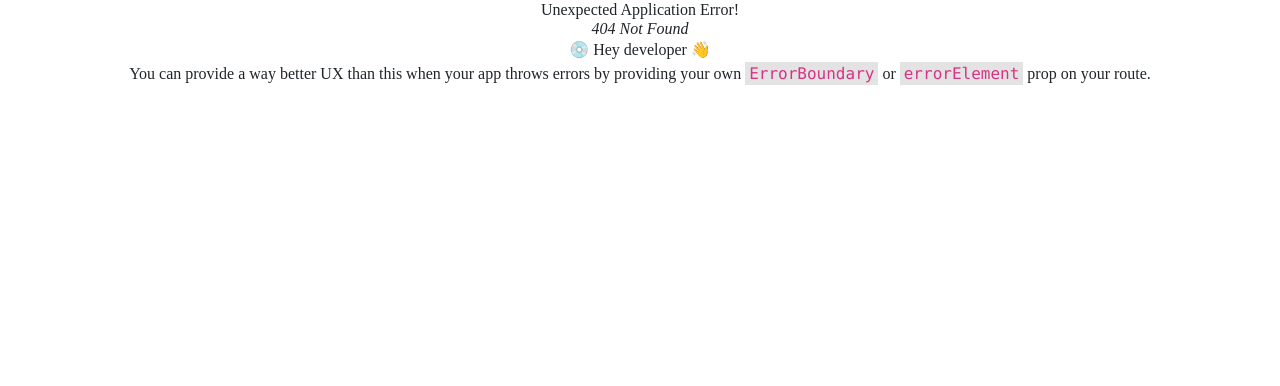
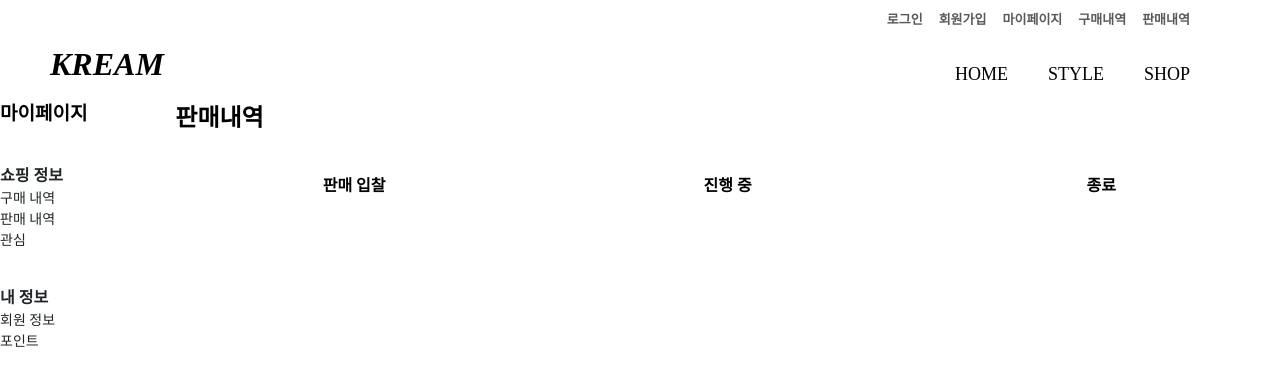
Before and after one commit to encore-full-stack-5/Spring_Boot_JJOREAM, a React (Vite) app in the folder joream/: page /selllist in a window 1280 px wide. Before the commit this address had no page. Shown: the top 386 px of the page. Built offline with nearby package versions, Linux system fonts and the light colour scheme; a web font is replaced by a local one.

Commit message:
product like

```diff
--- a/joream/src/App.css
+++ b/joream/src/App.css
@@ -78,7 +78,6 @@
   color: black;
   background-color: white;
 }
-
 /* Login css파일 */
 .containers {
   text-align: center;
@@ -123,6 +122,7 @@
   background-color: black;
   margin-top: 20px;
 }
+
 .title {
   font-weight: bold;
   font-size: 19px;
@@ -147,6 +147,16 @@
   list-style: none;
   font-size: 14px;
 }
+.list-nav {
+  float: left;
+  width: 100%;
+  margin-top: 30px;
+}
+.nav-item {
+  width: calc(100% / 3);
+  text-align: center;
+  color: black;
+}
 .main {
   display: flex;
   margin-left: auto;
@@ -162,6 +172,7 @@
   overflow: hidden;
   text-align: left;
 }
+
 .content-header {
   align-items: left;
   margin-top: 20px;
@@ -243,3 +254,10 @@
 .desc {
   font-size: 10px;
 }
+
+.list-title {
+  color: black;
+  font-weight: bold;
+  text-align: left;
+  font-size: 24px;
+}
--- /dev/null
+++ b/joream/src/Login.css
@@ -0,0 +1,40 @@
+@import url("https://fonts.googleapis.com/css2?family=Nanum+Pen+Script&family=Russo+One&display=swap");
+/* Login css파일 */
+.containers {
+  text-align: center;
+  margin: 80px auto;
+  width: 400px;
+}
+
+.name {
+  margin-bottom: 0px;
+  font-family: "Russo One", sans-serif;
+}
+
+.idpass {
+  padding-top: 50px;
+}
+
+.idpass h3 {
+  font-size: 13px;
+  margin-bottom: 1px;
+  text-align: left;
+}
+
+.idpass input {
+  width: 100%;
+  height: 48px;
+  padding: 0 10px;
+  box-sizing: border-box;
+  margin-bottom: 16px;
+  border-radius: 6px;
+  background-color: #f8f8f8;
+  border: none;
+}
+
+.idpass input[type="submit"] {
+  color: #fff;
+  font-size: 16px;
+  background-color: black;
+  margin-top: 20px;
+}
--- /dev/null
+++ b/joream/src/Signin.css
@@ -0,0 +1,42 @@
+@import url("https://fonts.googleapis.com/css2?family=Nanum+Pen+Script&family=Russo+One&display=swap");
+/* Login css파일 */
+.containers {
+  text-align: center;
+  margin: 80px auto;
+  width: 400px;
+}
+
+.name {
+  margin-bottom: 0px;
+  font-family: "Russo One", sans-serif;
+  font-size: x-large;
+  font-weight: bolder;
+}
+
+.idpass {
+  padding-top: 50px;
+}
+
+.idpass h3 {
+  font-size: 13px;
+  margin-bottom: 1px;
+  text-align: left;
+}
+
+.idpass input {
+  width: 100%;
+  height: 48px;
+  padding: 0 10px;
+  box-sizing: border-box;
+  margin-bottom: 16px;
+  border-radius: 6px;
+  background-color: #f8f8f8;
+  border: none;
+}
+
+.idpass input[type="submit"] {
+  color: #fff;
+  font-size: 16px;
+  background-color: black;
+  margin-top: 20px;
+}
--- a/joream/src/components/Navbar.jsx
+++ b/joream/src/components/Navbar.jsx
@@ -16,7 +16,9 @@
           <Nav className="top-navbar">
             <Nav.Link href="#home">로그인</Nav.Link>
             <Nav.Link href="#features">회원가입</Nav.Link>
-            <Nav.Link href="#pricing">마이페이지</Nav.Link>
+            <Nav.Link href="/mypage">마이페이지</Nav.Link>
+            <Nav.Link href="/buylist">구매내역</Nav.Link>
+            <Nav.Link href="/selllist">판매내역</Nav.Link>
           </Nav>
         </Container>
       </Navbar>
--- /dev/null
+++ b/joream/src/pages/BuyList.jsx
@@ -0,0 +1,76 @@
+import Nav from "react-bootstrap/Nav";
+import { useState } from "react";
+
+const BuyList = () => {
+  const [status, setStatus] = useState("bidding");
+  return (
+    <>
+      <div className="main">
+        <div className="main-left">
+          <a className="title">마이페이지</a>
+          <div className="shopping-info">
+            <a style={{ fontWeight: "bold" }}>쇼핑 정보</a>
+            <li className="shopping-list">
+              <a>구매 내역</a>
+            </li>
+            <li className="shopping-list">
+              <a>판매 내역</a>
+            </li>
+            <li className="shopping-list">
+              <a>관심</a>
+            </li>
+          </div>
+          <div className="shopping-info">
+            <a style={{ fontWeight: "bold" }}>내 정보</a>
+            <li className="shopping-list">
+              <a>회원 정보</a>
+            </li>
+            <li className="shopping-list">
+              <a>포인트</a>
+            </li>
+          </div>
+        </div>
+        {/* ============================================================================== */}
+        <div className="main-right">
+          <div className="list-title">구매내역</div>
+          <Nav
+            className="list-nav"
+            variant="underline"
+            defaultActiveKey="/home"
+            style={{ display: "flex", flexWrap: "nowrap" }}
+          >
+            <Nav.Item>
+              <Nav.Link
+                style={{ color: "black", fontWeight: "bold" }}
+                onClick={() => setStatus("bidding")}
+              >
+                구매 입찰
+              </Nav.Link>
+              {/* href="/Shop" */}
+            </Nav.Item>
+            <Nav.Item>
+              <Nav.Link
+                style={{ color: "black", fontWeight: "bold" }}
+                onClick={() => setStatus("pending")}
+              >
+                진행 중
+              </Nav.Link>
+              {/* eventKey="link-1" */}
+            </Nav.Item>
+            <Nav.Item>
+              <Nav.Link
+                style={{ color: "black", fontWeight: "bold" }}
+                onClick={() => setStatus("finished")}
+              >
+                {/* eventKey="disabled" disabled */}
+                종료
+              </Nav.Link>
+            </Nav.Item>
+          </Nav>
+        </div>
+      </div>
+    </>
+  );
+};
+
+export default BuyList;
--- a/joream/src/pages/Login.jsx
+++ b/joream/src/pages/Login.jsx
@@ -1,14 +1,18 @@
 // import 'bootstrap/dist/css/bootstrap.min.css';
 // import Form from 'react-bootstrap/Form';
 // import InputGroup from 'react-bootstrap/InputGroup';
+
+import "../Login.css";
 
 const Login = () => {
   return (
     <>
       <div className="containers">
         <div className="name">
-          <h1>JOREAM</h1>
-          <h4>JINHO OBEY RULE EVERYTHING AROUND ME</h4>
+          <h1 style={{ fontSize: "30px" }}>JOREAM</h1>
+          <h4 style={{ fontSize: "13px" }}>
+            JINHO OBEY RULE EVERYTHING AROUND ME
+          </h4>
         </div>
         <form>
           <div className="idpass">
--- /dev/null
+++ b/joream/src/pages/SellList.jsx
@@ -0,0 +1,76 @@
+import Nav from "react-bootstrap/Nav";
+import { useState } from "react";
+
+const SellList = () => {
+  const [status, setStatus] = useState("bidding");
+  return (
+    <>
+      <div className="main">
+        <div className="main-left">
+          <a className="title">마이페이지</a>
+          <div className="shopping-info">
+            <a style={{ fontWeight: "bold" }}>쇼핑 정보</a>
+            <li className="shopping-list">
+              <a>구매 내역</a>
+            </li>
+            <li className="shopping-list">
+              <a>판매 내역</a>
+            </li>
+            <li className="shopping-list">
+              <a>관심</a>
+            </li>
+          </div>
+          <div className="shopping-info">
+            <a style={{ fontWeight: "bold" }}>내 정보</a>
+            <li className="shopping-list">
+              <a>회원 정보</a>
+            </li>
+            <li className="shopping-list">
+              <a>포인트</a>
+            </li>
+          </div>
+        </div>
+        {/* ============================================================================== */}
+        <div className="main-right">
+          <div className="list-title">판매내역</div>
+          <Nav
+            className="list-nav"
+            variant="underline"
+            defaultActiveKey="/home"
+            style={{ display: "flex", flexWrap: "nowrap" }}
+          >
+            <Nav.Item>
+              <Nav.Link
+                style={{ color: "black", fontWeight: "bold" }}
+                onClick={() => setStatus("bidding")}
+              >
+                판매 입찰
+              </Nav.Link>
+              {/* href="/Shop" */}
+            </Nav.Item>
+            <Nav.Item>
+              <Nav.Link
+                style={{ color: "black", fontWeight: "bold" }}
+                onClick={() => setStatus("pending")}
+              >
+                진행 중
+              </Nav.Link>
+              {/* eventKey="link-1" */}
+            </Nav.Item>
+            <Nav.Item>
+              <Nav.Link
+                style={{ color: "black", fontWeight: "bold" }}
+                onClick={() => setStatus("finished")}
+              >
+                {/* eventKey="disabled" disabled */}
+                종료
+              </Nav.Link>
+            </Nav.Item>
+          </Nav>
+        </div>
+      </div>
+    </>
+  );
+};
+
+export default SellList;
--- /dev/null
+++ b/joream/src/pages/Signin.jsx
@@ -0,0 +1,67 @@
+// import 'bootstrap/dist/css/bootstrap.min.css';
+// import Form from 'react-bootstrap/Form';
+// import InputGroup from 'react-bootstrap/InputGroup';
+
+import Form from "react-bootstrap/Form";
+
+import "../Signin.css";
+
+const Signin = () => {
+  return (
+    <>
+      <div className="containers">
+        <div className="name">
+          <h2>회원가입</h2>
+        </div>
+        <form>
+          <div className="idpass">
+            <h3>이메일 주소*</h3>
+            <div>
+              <input type="email" placeholder="예) joream@joream.co.kr" />
+            </div>
+            <h3>비밀번호*</h3>
+            <div>
+              <input
+                type="password"
+                placeholder="영문, 숫자, 특수문자 조합 8-16자"
+              />
+            </div>
+            <h3>추천인 코드</h3>
+            <div>
+              <input type="text" placeholder="추천인 코드를 입력하세요 " />
+            </div>
+            <h3>신발 사이즈</h3>
+            <Form.Select
+              aria-label="Default select example"
+              style={{ height: "48px" }}
+            >
+              <option>선택하세요</option>
+              <option value="1">220</option>
+              <option value="2">225</option>
+              <option value="3">230</option>
+              <option value="4">235</option>
+              <option value="5">240</option>
+              <option value="6">245</option>
+              <option value="7">250</option>
+              <option value="8">255</option>
+              <option value="9">260</option>
+              <option value="10">265</option>
+              <option value="11">270</option>
+              <option value="12">275</option>
+              <option value="13">280</option>
+              <option value="14">285</option>
+              <option value="15">290</option>
+              <option value="16">295</option>
+              <option value="17">300</option>
+            </Form.Select>
+            <div>
+              <input type="submit" value="가입하기"></input>
+            </div>
+          </div>
+        </form>
+      </div>
+    </>
+  );
+};
+
+export default Signin;
```
Also changed, not shown: joream/src/main.jsx (+8 -0 lines).
